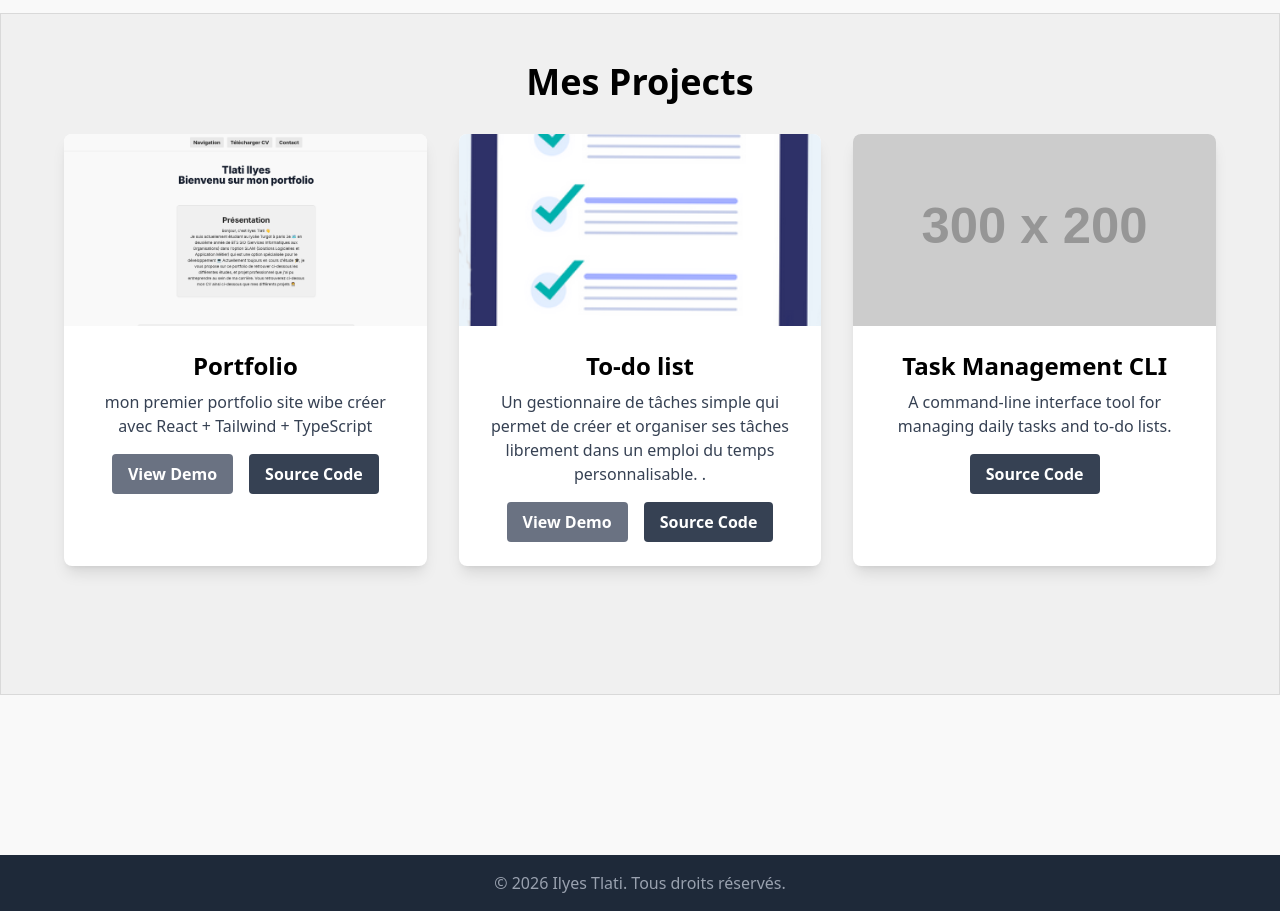
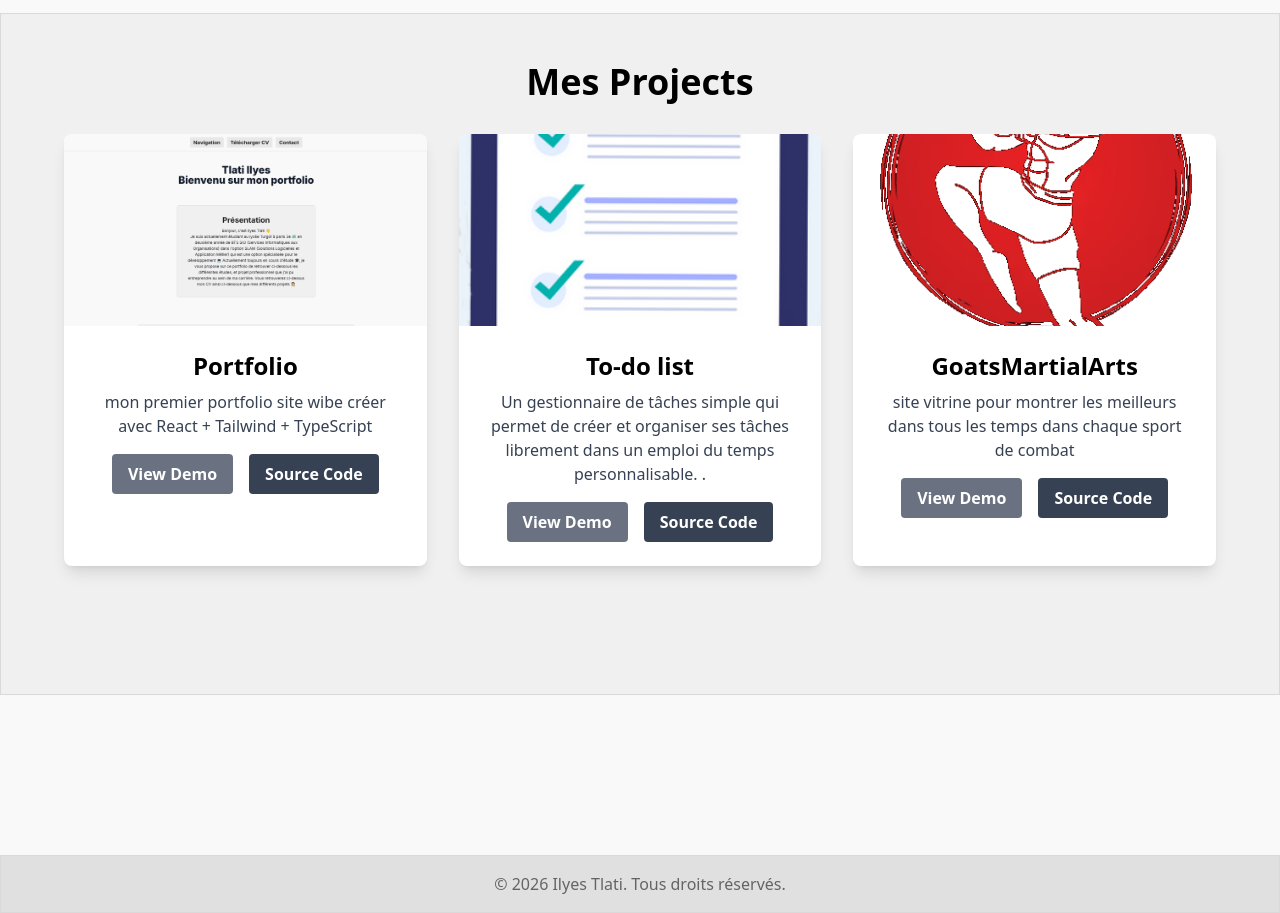
Before and after one commit to ITlaDev404/portfolio, a React (Vite) app: page / in a window 1280 px wide. Shown: the part 2540-3453 px from the top of the page. Built offline with nearby package versions, Linux system fonts and the light colour scheme.

Commit message:
add GoatsMartialArts Projects

```diff
--- a/src/components/Footer.tsx
+++ b/src/components/Footer.tsx
@@ -1,6 +1,6 @@
 const Footer = () => {
   return (
-    <footer className="bg-gray-800 text-gray-400 p-4 text-center">
+    <footer className="bg-componentColor3 text-portfolioText2 p-4 text-center border-borderColor border ">
       <p>&copy; 2026  Ilyes Tlati. Tous droits réservés.</p>
     </footer>
   );
--- a/src/data/projects.ts
+++ b/src/data/projects.ts
@@ -26,11 +26,11 @@ const projects: Project[] = [
   },
   {
     id: 3,
-    name: "Task Management CLI",
-    description: "A command-line interface tool for managing daily tasks and to-do lists.",
-    imageUrl: "https://via.placeholder.com/300x200/0000FF/FFFFFF?text=Project+3",
-    demoUrl: undefined,
-    sourceCodeUrl: "https://github.com/yourusername/project3",
+    name: "GoatsMartialArts",
+    description: "site vitrine pour montrer les meilleurs dans tous les temps dans chaque sport de combat ",
+    imageUrl: `${import.meta.env.BASE_URL}Languages_img/GoatsMartialArts.png`,
+    demoUrl: "https://itladev404.github.io/GoatMartialArt/index.html",
+    sourceCodeUrl: "https://github.com/ITlaDev404/GoatMartialArt",
   },
 ];
 
```
Also changed, not shown: public/Languages_img/GoatsMartialArts.png (added).
